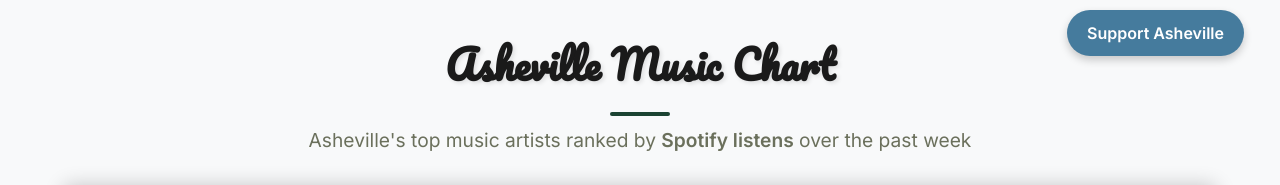
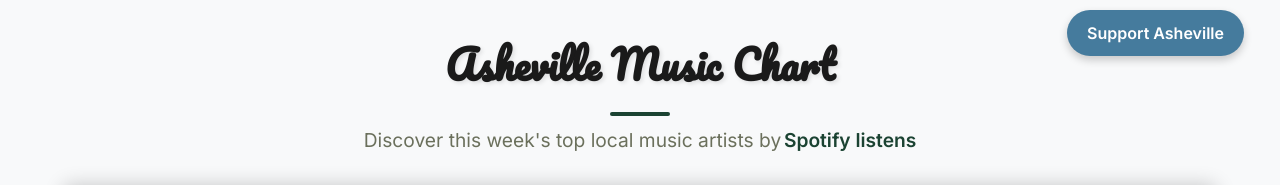
Before and after one commit to DaveedBalcher/AshevilleMusicChart, a plain HTML site: page index.html in a window 1280 px wide. Shown: the top 185 px of the page. Drawn offline with Linux system fonts and the light colour scheme.

Commit message:
Style update

```diff
--- a/index.html
+++ b/index.html
@@ -12,7 +12,7 @@
     <header>
         <a href="https://www.belovedasheville.com/" target="_blank" class="support-button">Support Asheville</a>
         <h1 class="page-title">Asheville<br class="mobile-break"> Music Chart</h1>
-        <p class="subtitle">Asheville's top music artists ranked by <strong>Spotify listens</strong> over the past week</p>
+        <p class="subtitle">Discover this week's top local music artists by <strong>Spotify listens</strong></p>
     </header>
 
     <div id="chart-container" class="container"></div>
--- a/styles.css
+++ b/styles.css
@@ -29,6 +29,11 @@ footer p {
     background-color: #ffffff;
     border-radius: 8px;
     box-shadow: 0 0 20px rgba(0, 0, 0, 0.2);
+}
+
+#chart-container {
+    opacity: 0;
+    animation: fadeIn 1s ease-in-out 1s forwards;
 }
 
 .page-title {
@@ -70,6 +75,11 @@ footer p {
     to {
         opacity: 1;
     }
+}
+
+.subtitle strong {
+    color: #1b4332; /* Match the dark green used in the title for emphasis */
+    font-weight: 600;
 }
 
 .support-button {
```
